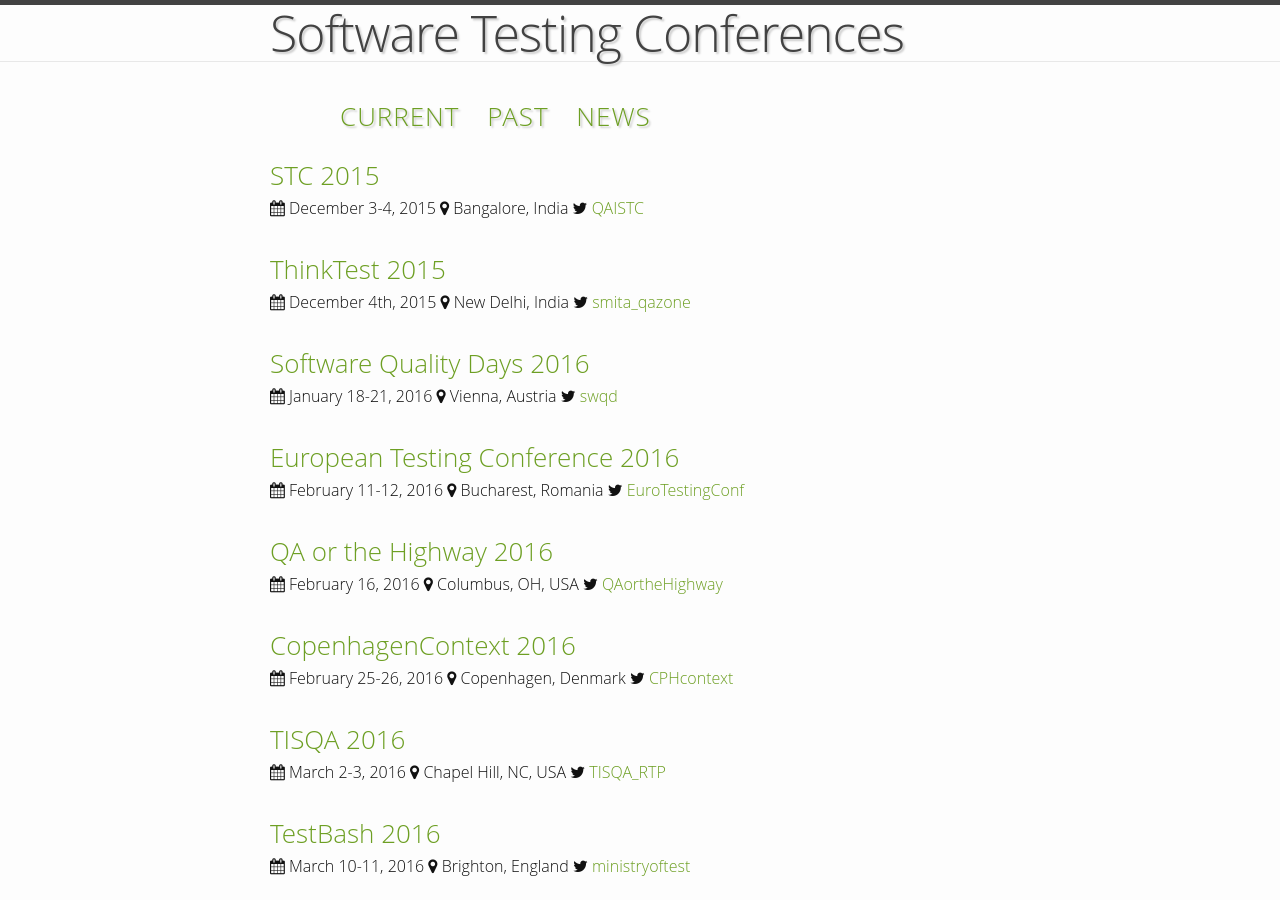
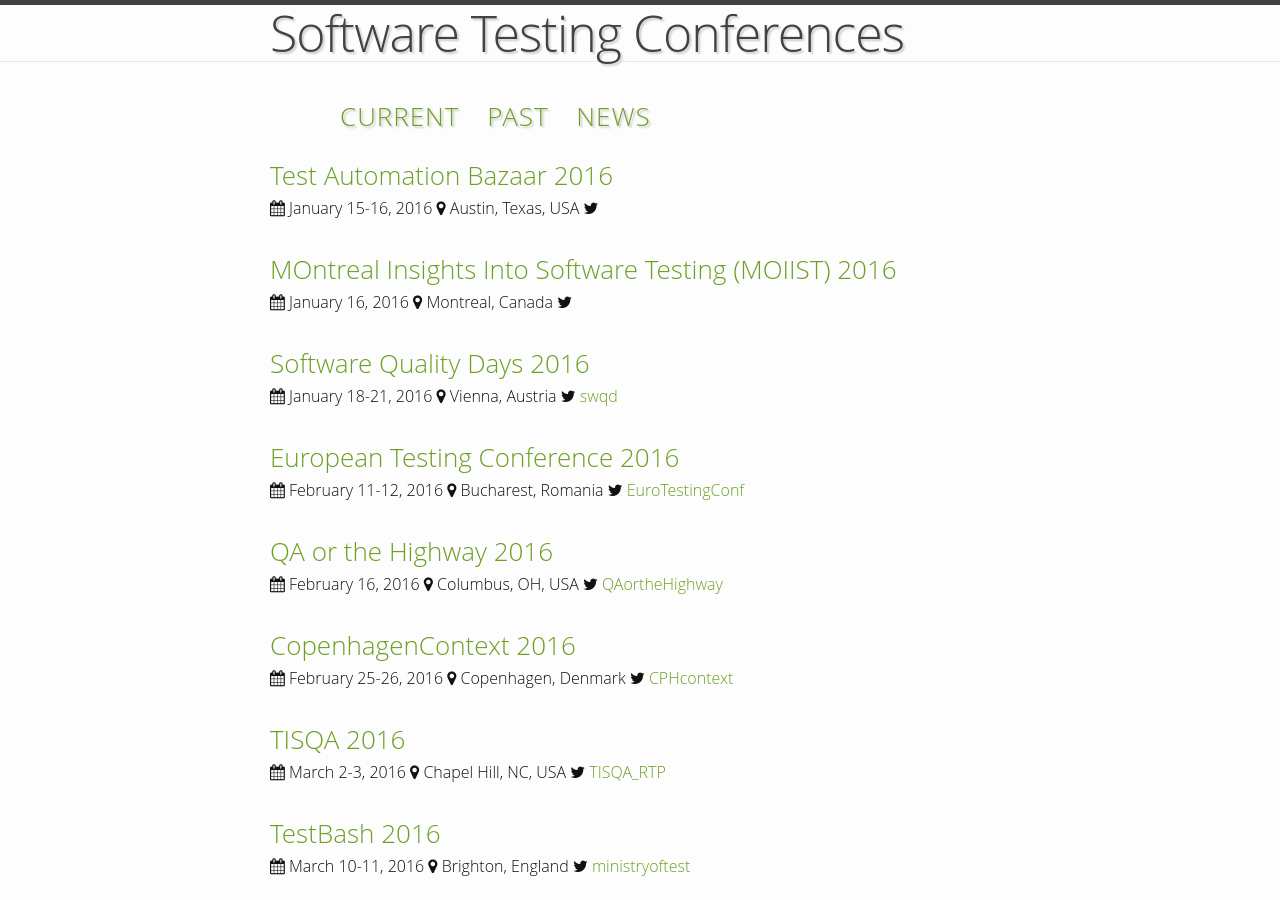
Before and after one commit to TestingConferences/testingconferences.github.io, a Jekyll site: the page built from index.html, in a window 1280 px wide and 900 px high. Built offline with Jekyll 4.4.1, drawn with Linux system fonts in a browser that asks for light colours.

Commit message:
moved remaining 2015 conferences to past. re-ordered past items

```diff
--- a/_data/current.yml
+++ b/_data/current.yml
@@ -1,14 +1,12 @@
-- name: STC 2015
-  location: Bangalore, India
-  dates: "December 3-4, 2015"
-  url: http://qaistc.com/
-  twitter: QAISTC
+- name: Test Automation Bazaar 2016
+  location: Austin, Texas, USA
+  dates: January 15-16, 2016
+  url: https://www.eventbrite.com/e/test-automation-bazaar-austin-2016-tickets-19830142490?aff=testingwithvision
 
-- name: ThinkTest 2015
-  location: New Delhi, India
-  dates: "December 4th, 2015"
-  url: http://www.confengine.com/thinktest-2015
-  twitter: smita_qazone
+- name: MOntreal Insights Into Software Testing (MOIIST) 2016
+  location: Montreal, Canada
+  dates: "January 16, 2016"
+  url: http://www.moiist.org/
 
 - name: Software Quality Days 2016
   location: Vienna, Austria
```
